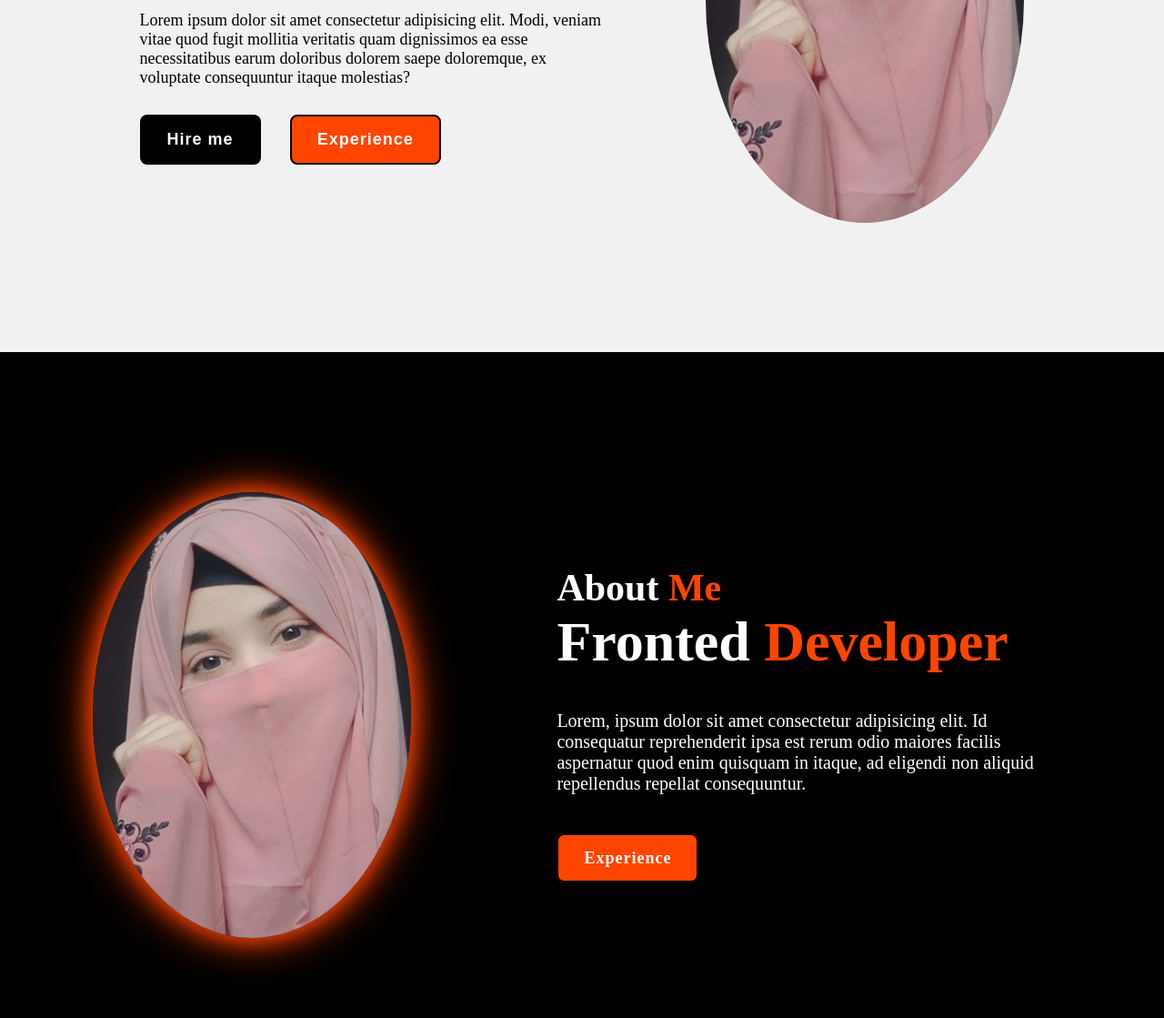
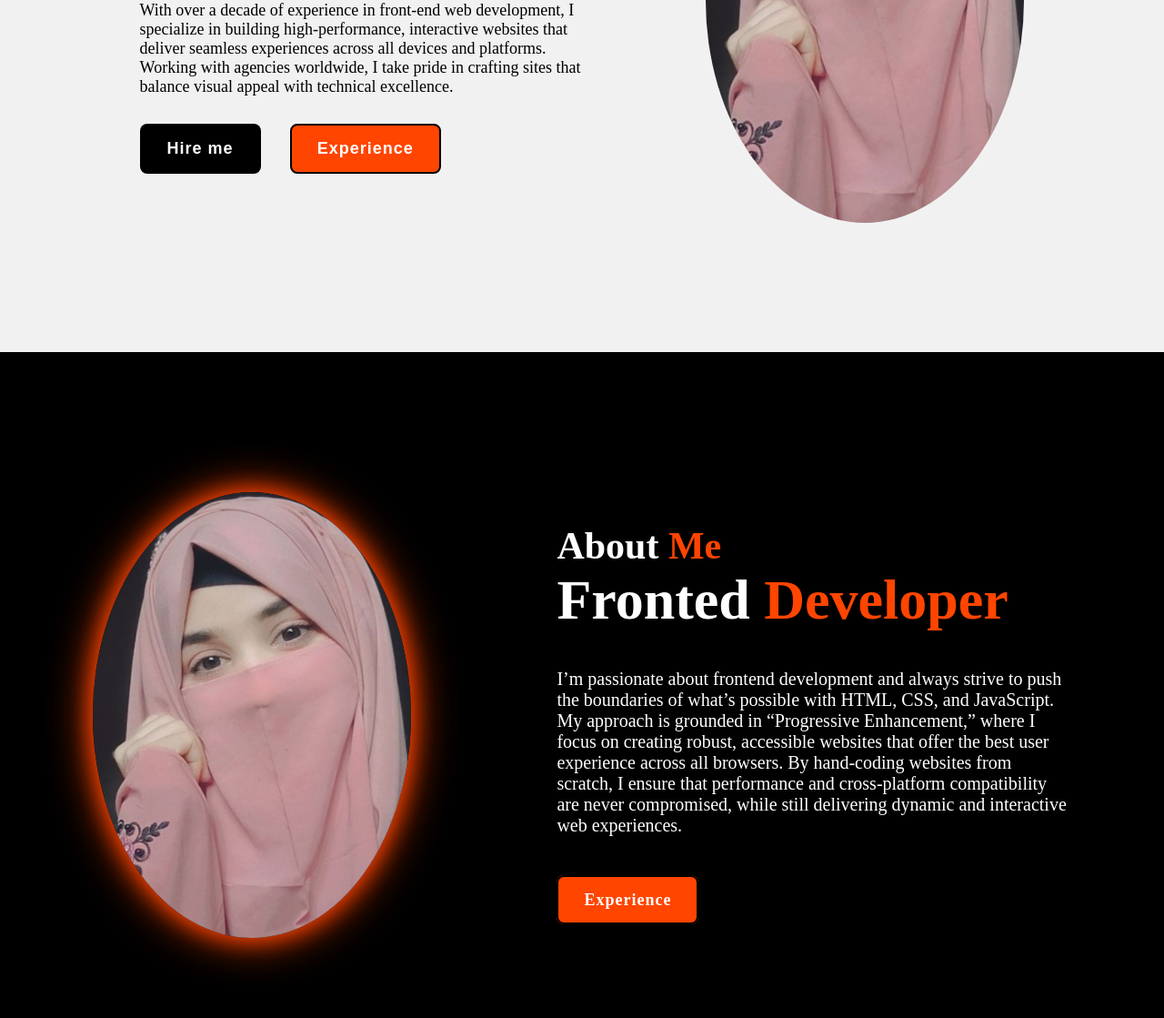
Before and after one commit to manorafiq/personal-portfolio-, a plain HTML site: page index.html in a window 1280 px wide. Shown: the part 463-1582 px from the top of the page at 91% size. Drawn offline with Linux system fonts and the light colour scheme.

Commit message:
about me fronted-end- decleoper

```diff
--- a/index.html
+++ b/index.html
@@ -33,9 +33,7 @@
 
             <h1>I'm <span>MahnoorKhan <br></span> a Fronted Developer</h1>
 
-            <P>Lorem ipsum dolor sit amet consectetur adipisicing elit. Modi, veniam vitae quod fugit mollitia veritatis
-                quam dignissimos ea esse necessitatibus earum doloribus dolorem saepe doloremque, ex voluptate
-                consequuntur itaque molestias?</P>
+            <P>With over a decade of experience in front-end web development, I specialize in building high-performance, interactive websites that deliver seamless experiences across all devices and platforms. Working with agencies worldwide, I take pride in crafting sites that balance visual appeal with technical excellence.</P>
 
             <div class="btn-box">
                 <button class="btn-1">Hire me</button>
@@ -57,9 +55,7 @@
 
             <h3>Fronted <span>Developer</span></h3>
 
-            <P>Lorem, ipsum dolor sit amet consectetur adipisicing elit. Id consequatur reprehenderit ipsa est rerum
-                odio maiores facilis aspernatur quod enim quisquam in itaque, ad eligendi non aliquid repellendus
-                repellat consequuntur.</P>
+            <P>I’m passionate about frontend development and always strive to push the boundaries of what’s possible with HTML, CSS, and JavaScript. My approach is grounded in “Progressive Enhancement,” where I focus on creating robust, accessible websites that offer the best user experience across all browsers. By hand-coding websites from scratch, I ensure that performance and cross-platform compatibility are never compromised, while still delivering dynamic and interactive web experiences.</P>
 
             <a href="#" class="btn-2">Experience</a>
         </div>
```
